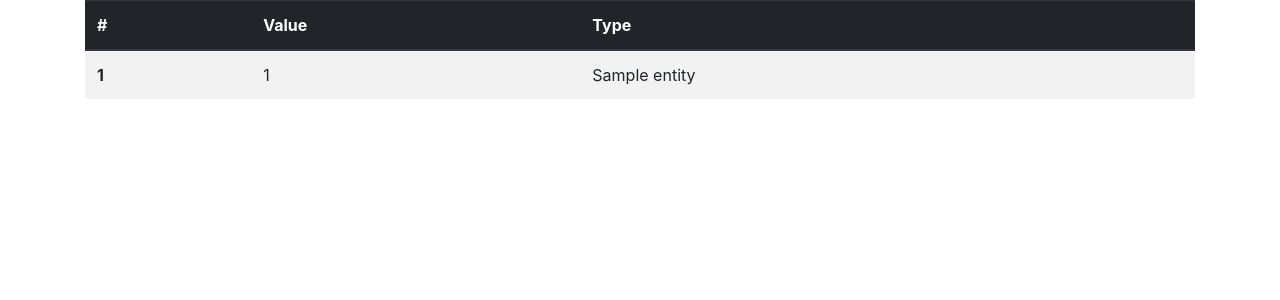
After one commit to scrapinghub/webstruct-demo, a Python web app: template src/webstruct-demo/templates/entities.html in a window 1280 px wide. The commit adds this page. Shown: the top 300 px of the page. Run offline with Jinja, Linux system fonts and the light colour scheme; the template is opened without the code that fills it: most values are stand-ins (such as "Sample title", 1, 10 or a date in 2020); some libraries are stand-ins or nearby versions.

Commit message:
table rendering for entities

```diff
--- a/src/webstruct-demo/__init__.py
+++ b/src/webstruct-demo/__init__.py
@@ -130,7 +130,7 @@ def index():
             (model.build_entity(tokens), tag)
             for (tokens, tag) in entities if tag != 'O'
         )
-        content = '<pre>' + json.dumps(entities, indent=4) + '</pre>'
+        content = webstruct_demo.jinja_env.get_template('entities.html').render(entities=entities)
     else:
         groups = webstruct.model.extract_entitiy_groups(
                 tokens,
--- /dev/null
+++ b/src/webstruct-demo/templates/entities.html
@@ -0,0 +1,30 @@
+
+{% extends "layout.html" %}
+
+{% macro render_entities(entities) %}
+    <div class="container">
+        <table class="table table-striped">
+          <thead class="thead-dark">
+            <tr>
+              <th scope="col">#</th>
+              <th scope="col">Value</th>
+              <th scope="col">Type</th>
+            </tr>
+          </thead>
+          <tbody>
+          {% for entity in entities %}
+            <tr>
+                <th scope="row">{{loop.index}}</th>
+              <td>{{entity[0]}}</td>
+              <td>{{entity[1]}}</td>
+            </tr>
+          {% endfor %}
+
+          </tbody>
+        </table>
+    </div>
+{% endmacro %}
+
+{% block content %}
+    {{render_entities(entities)}}
+{% endblock %}
--- a/src/webstruct-demo/templates/main.html
+++ b/src/webstruct-demo/templates/main.html
@@ -1,6 +1,6 @@
 {% extends "layout.html" %}
 
-{% block title %}Hello world{% endblock %}
+{% block title %}{{title}}{% endblock %}
 
 {% macro render_output_option(value, output) %}
     <option value="{{value}}" {% if value==output %}selected{% endif %}>
```
